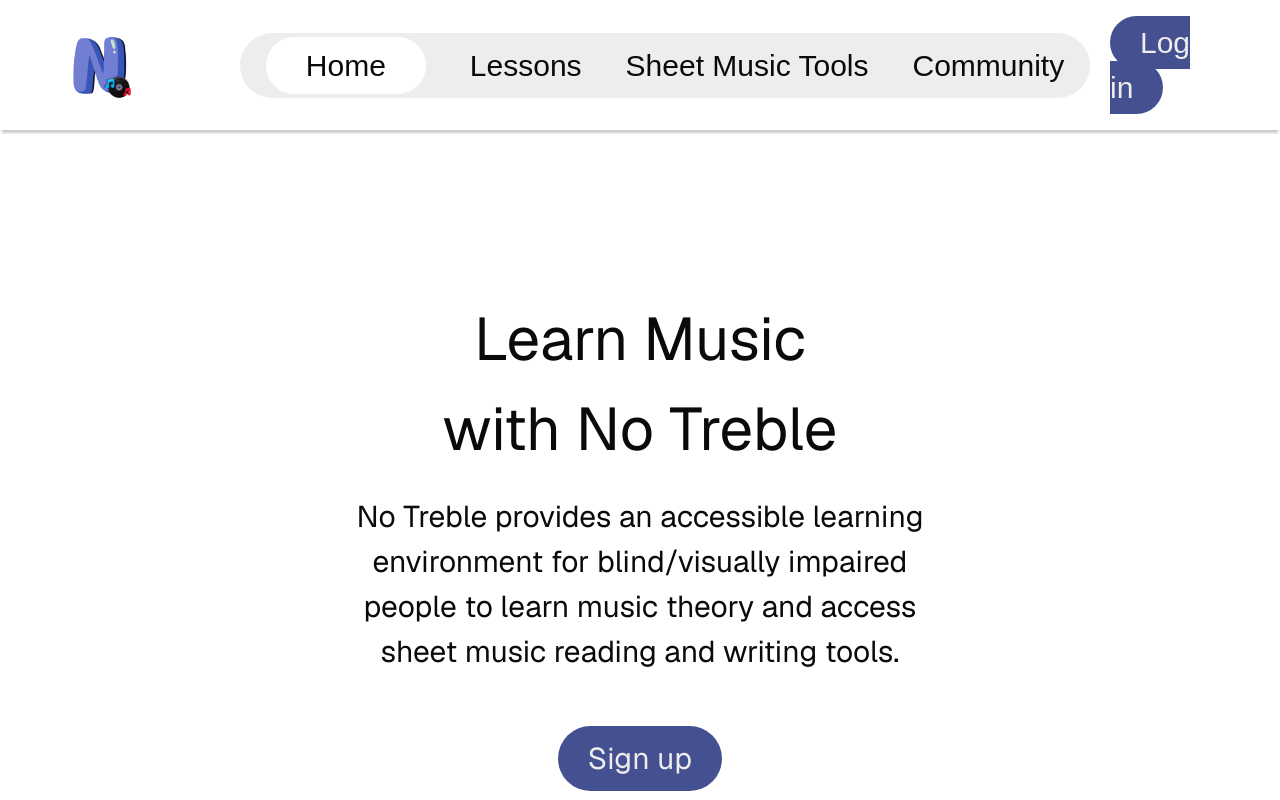
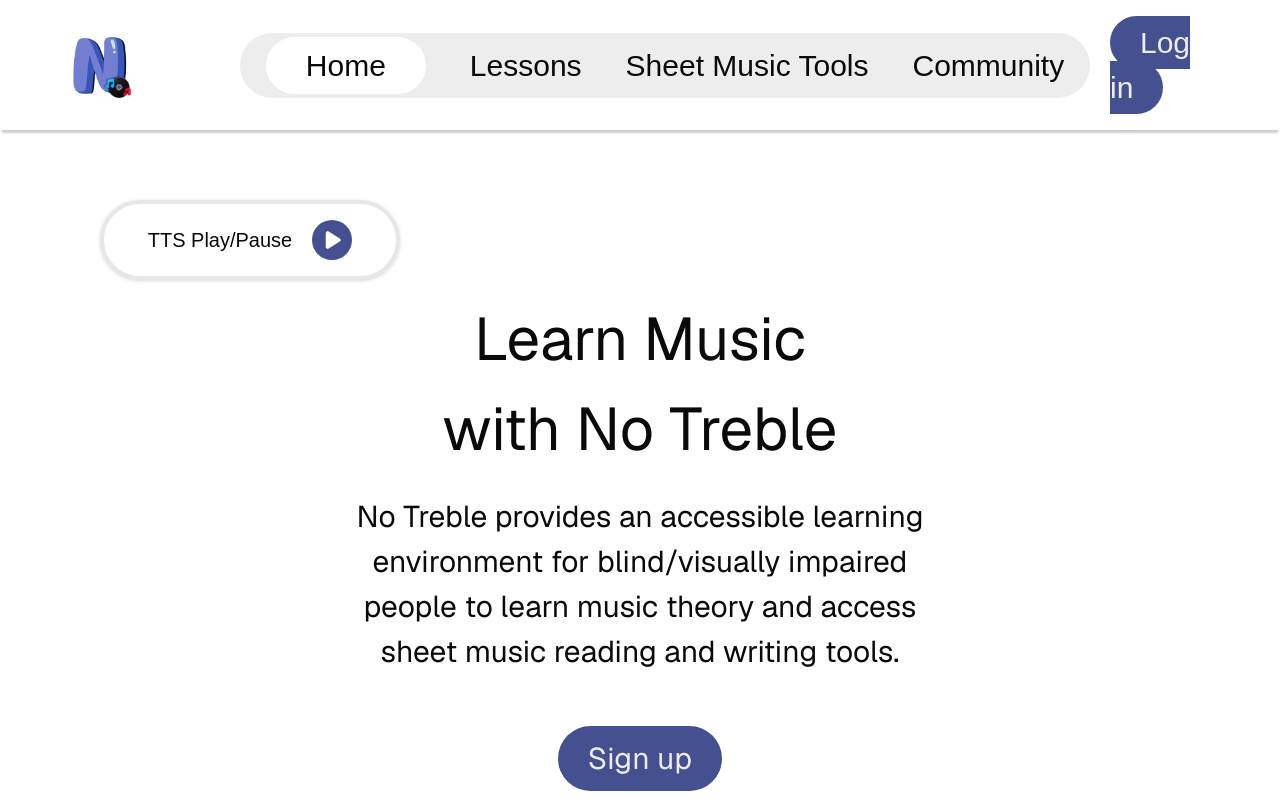
Before and after one commit to simchildress/NoTrebleTesting, a Next.js app: page / in a window 1280 px wide. Shown: the top 800 px of the page. Built offline with nearby package versions, Linux system fonts and the light colour scheme; no server answers.

Commit message:
Add in TTS moveable bar

```diff
--- a/package.json
+++ b/package.json
@@ -20,6 +20,7 @@
     "react": "^18.3.1",
     "react-dom": "^18.3.1",
     "react-hotkeys-hook": "^4.6.1",
+    "react-icons": "^5.5.0",
     "react-markdown": "^10.0.0",
     "react-router-dom": "^7.3.0"
   },
--- a/src/app/component/NavBar.jsx
+++ b/src/app/component/NavBar.jsx
@@ -33,6 +33,7 @@
     });
     return () => unsubscribe();
   }, []);
+
   return (<nav className="nav-bar">
     <div className=" overdiv flex flex-row  items-center ">
       <Image aria-hidden src="/logo.png" alt="No Treble icon" width={80} height={80}  className="self-center navLogo"/>
--- a/src/app/component/NavLink.jsx
+++ b/src/app/component/NavLink.jsx
@@ -1,6 +1,8 @@
 "use client";
 import Link from "next/link";
 import { usePathname } from "next/navigation";
+
+
 const NavLink = ({
   children,
   href,
--- /dev/null
+++ b/src/app/component/TTSBar.jsx
@@ -0,0 +1,70 @@
+"use client";
+import { useState } from 'react';
+import { FaCirclePause } from "react-icons/fa6";
+import { FaCirclePlay } from "react-icons/fa6";
+
+export default function TTSBar() {
+    const [buttonClicked, setButtonClicked] = useState(false); // State to track if the button is clicked
+    const [isHovered, setIsHovered] = useState(false); // State to track hover status
+    const [position, setPosition] = useState({ x: 100, y: 200 }); // Initial position
+    const [dragging, setDragging] = useState(false); // Drag state
+    const [offset, setOffset] = useState({ x: 0, y: 0 }); // Offset when dragging
+
+    const handleMouseDown = (e) => {
+        setDragging(true);
+        setOffset({ x: e.clientX - position.x, y: e.clientY - position.y });
+    };
+
+    // Handle mouse move to move the element when dragging
+    const handleMouseMove = (e) => {
+        if (!dragging) return;
+        setPosition({ x: e.clientX - offset.x, y: e.clientY - offset.y });
+    };
+
+    // Handle mouse up to stop dragging
+    const handleMouseUp = () => {
+        setDragging(false);
+    };
+
+    // Handle the icon click to toggle play/pause
+    const handleClick = () => {
+        setButtonClicked(!buttonClicked);
+    };
+
+    return (
+        <div
+            onMouseDown={handleMouseDown}
+            onMouseMove={handleMouseMove}
+            onMouseUp={handleMouseUp}
+            className="flex justify-center items-center w-[300px] h-[80px] bg-white border-4 border-gray-200 drop-shadow rounded-[50px]"
+            style={{
+                position: "absolute",
+                left: `${position.x}px`,
+                top: `${position.y}px`,
+                bottom: "20px",
+                right: "20px",
+                zIndex: 1000,
+            }}
+            onClick={handleClick}
+            onMouseEnter={() => setIsHovered(true)}
+            onMouseLeave={() => setIsHovered(false)}
+        >
+            <p className="content-center text-xl mr-5">TTS Play/Pause</p>
+
+            {/* Click on the icon to toggle */}
+            <div className="transition-transform transform hover:scale-150">
+                {buttonClicked ? (
+                    <FaCirclePause
+                        size={40}
+                        color={isHovered ? '#303E60' : '#455090'}
+                    />
+                ) : (
+                    <FaCirclePlay
+                        size={40}
+                        color={isHovered ? '#303E60' : '#455090'}
+                    />
+                )}
+            </div>
+        </div>
+    );
+}
--- a/src/app/layout.js
+++ b/src/app/layout.js
@@ -5,6 +5,8 @@
 import { Route, Routes } from "react-router-dom";
 import NavBar from "./component/NavBar";
 import HotKeyProvider from "./component/Hotkeys";
+import TTSBar from "./component/TTSBar";
+
 const geistSans = Geist({
   variable: "--font-geist-sans",
   subsets: ["latin"],
@@ -38,6 +40,8 @@
       >
         <Header/>
         <HotKeyProvider/>
+        <TTSBar/>
+
         {children}
       </body>
     </html>
```
Also changed, not shown: 1 other file (tests, documents, lock files or other folders).
